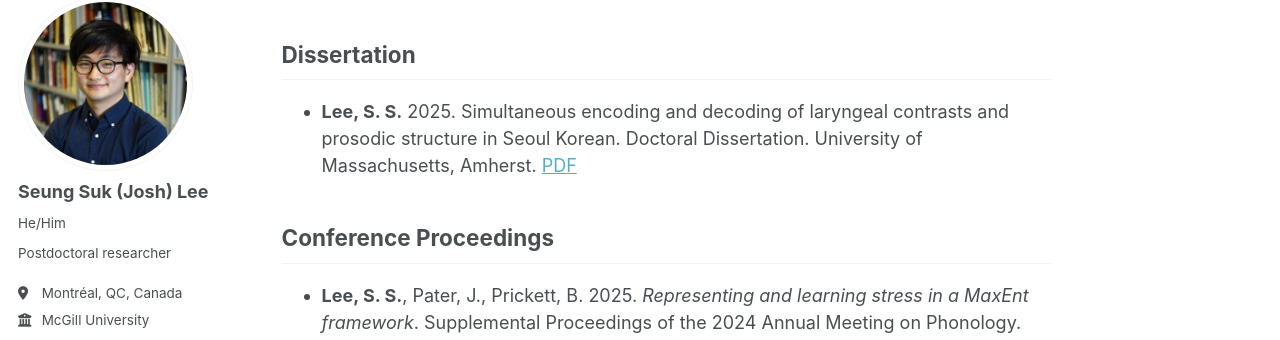
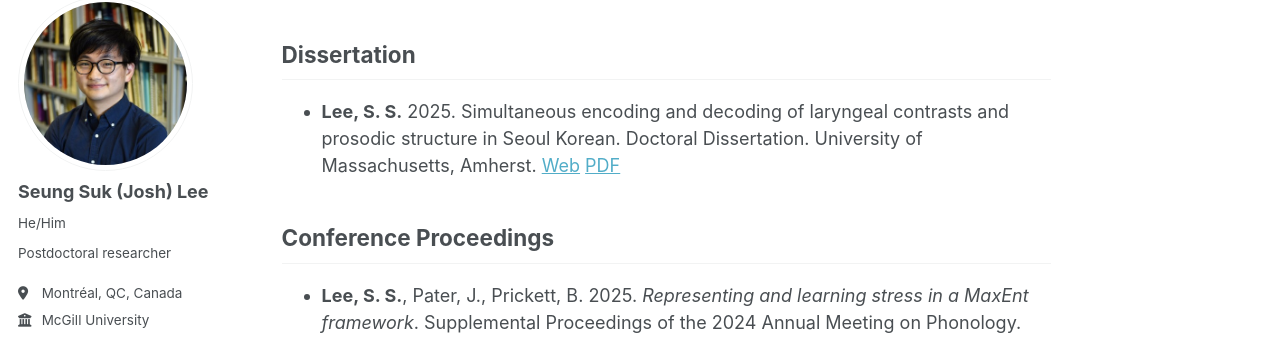
Before and after one commit to seungsuklee/seungsuklee.github.io, a Jekyll site: the page built from _pages/pubs.md, in a window 1280 px wide and 900 px high, scrolled down 380 px. Shown: the part 105-445 px from the top of the window. Built offline with Jekyll 4.4.1, drawn with Linux system fonts in a browser that asks for light colours; some web fonts are replaced; a script bundle is joined from its source files by our own code; library files that are not in the unit come from our copies.

Commit message:
Modify publication entries and add new links
Updated publication links and added a new PDF link for the dissertation.

```diff
--- a/_pages/pubs.md
+++ b/_pages/pubs.md
@@ -15,7 +15,8 @@ author_profile: true
 
 ## Dissertation
 - **Lee, S. S.** 2025. Simultaneous encoding and decoding of laryngeal contrasts and prosodic structure in Seoul Korean. Doctoral Dissertation. University of Massachusetts, Amherst.
-<a class="button" href="https://scholarworks.umass.edu/entities/publication/41642f97-305c-4742-906d-5a40abcc0eb3" target="_blank">PDF</a>
+<a class="button" href="https://scholarworks.umass.edu/entities/publication/41642f97-305c-4742-906d-5a40abcc0eb3" target="_blank">Web</a>
+<a class="button" href="https://seungsuklee.github.io/files/SeungSukLee_Dissertation_2025.pdf" target="_blank">PDF</a>
 
 ## Conference Proceedings
 
```
